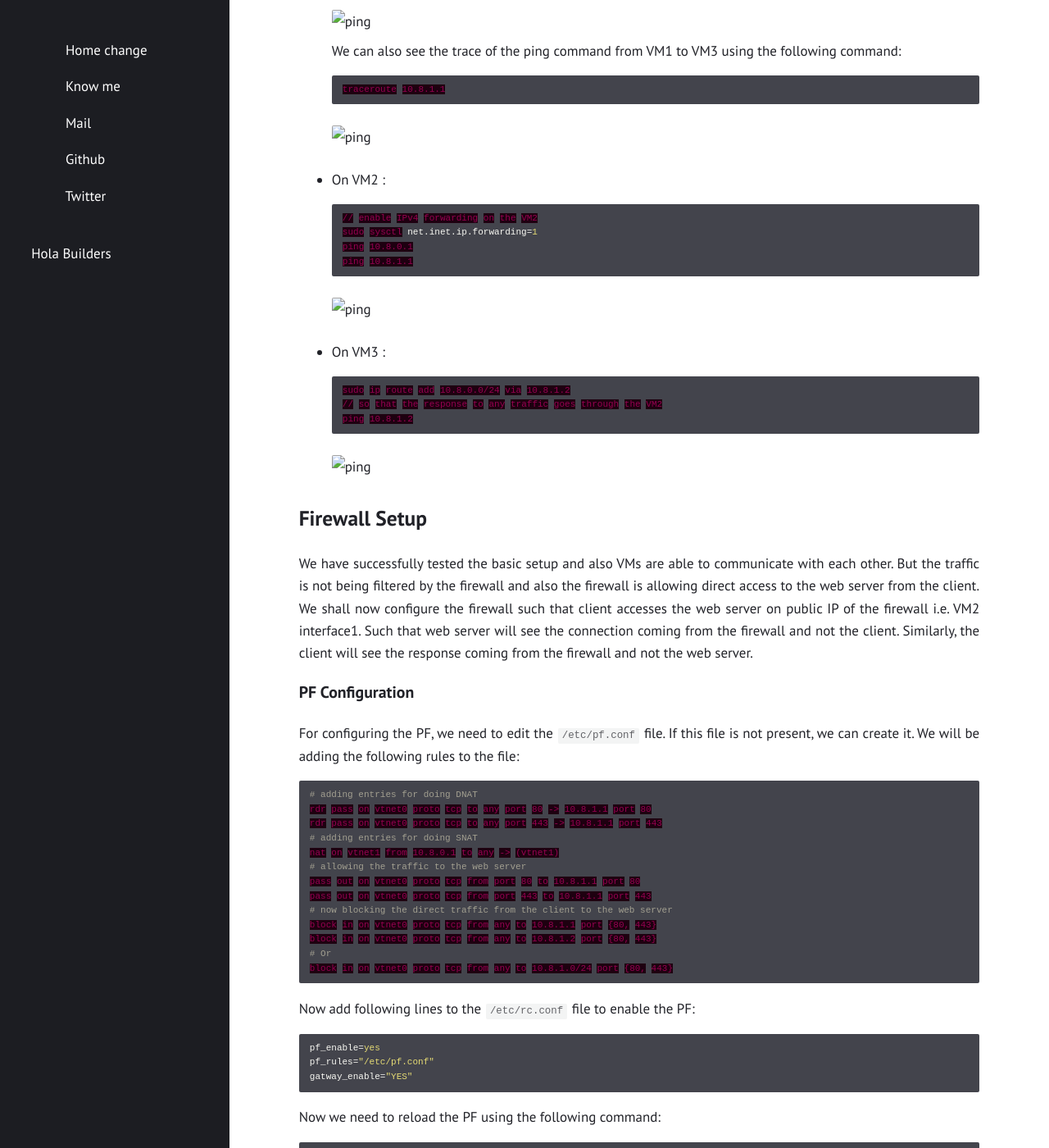
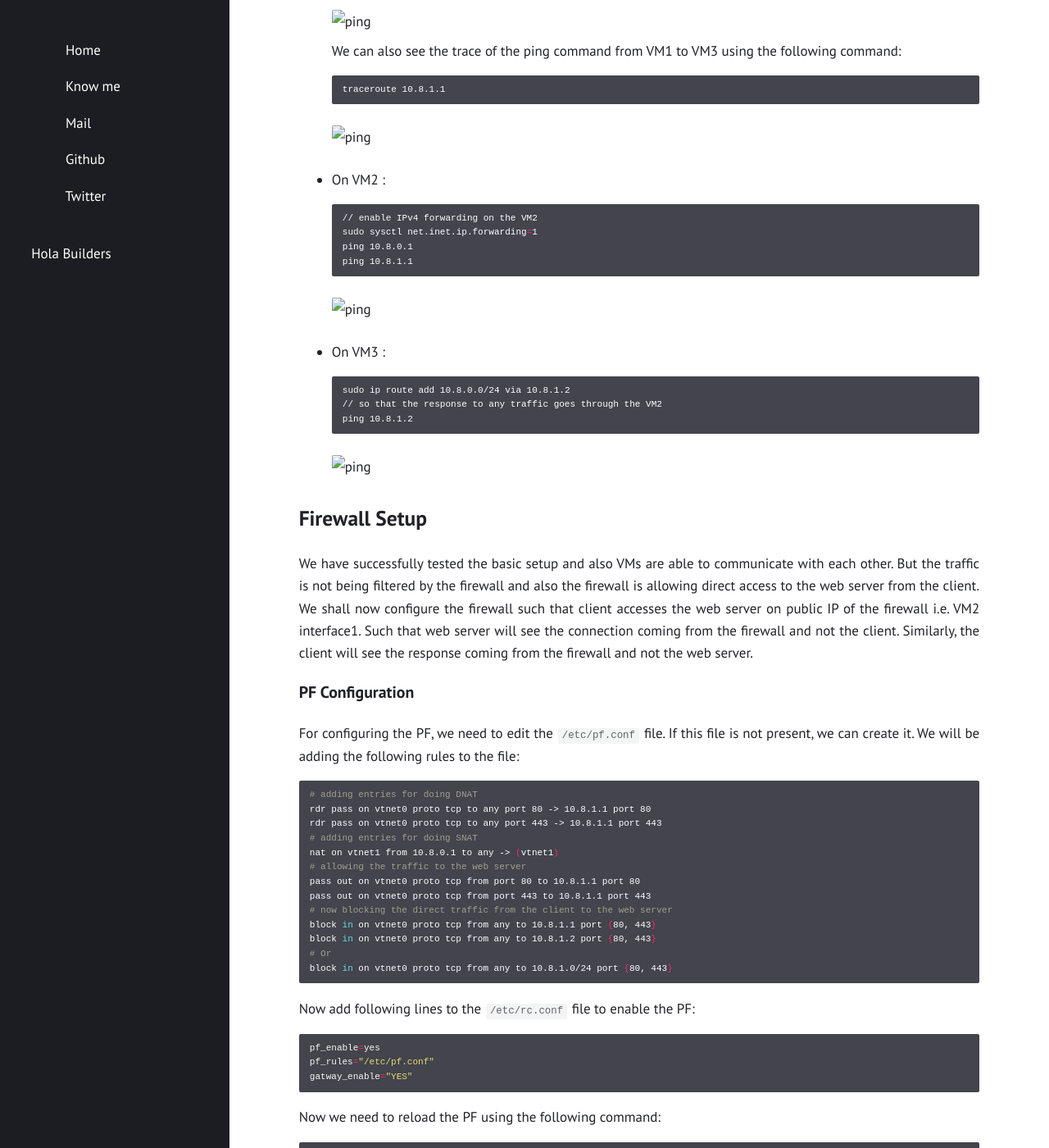
Before and after one commit to nerdynaman/nerdynaman.github.io, a Jekyll site: the page built from _posts/2024-05-10-Firewall-using-FreeBSD.md, in a window 1280 px wide and 1400 px high, scrolled down 2015 px. Shown: the whole window at 82% size. Built offline with Jekyll 4.4.1, drawn with Linux system fonts in a browser that asks for light colours; some of the changed text lies outside the part shown.

Commit message:
post modif3

````diff
--- a/_config.yml
+++ b/_config.yml
@@ -16,7 +16,7 @@
 # Menu
 
 navigation:                # accepts {file, title, url, icon, sidebaricon}
-  - {file: "index.html", title: Home change}
+  - {file: "index.html", title: Home}
   - {file: "README.md", title: Know me}
 
 external:                  # shows a footer with social links - for available icons see fontawesome.com/icons
--- a/_posts/2024-05-10-Firewall-using-FreeBSD.md
+++ b/_posts/2024-05-10-Firewall-using-FreeBSD.md
@@ -23,7 +23,7 @@ The setup consists of three VMs, one acting as a firewall, second as a web serve
 - For experiment purposes, we will be using the following Network Configuration:
     - VM1 [**Client**] -
         - Interface 1 [**Public IP**]: **10.8.0.1**
-```properties
+```bash
 sudo ifconfig <interfaceName> 10.8.0.1/24
 ```
 ![ping](./img/VM1setup.png){: style="height:300px;width:700px"}
@@ -31,7 +31,7 @@ sudo ifconfig <interfaceName> 10.8.0.1/24
     - VM2 [**Firewall**] -
         - Interface 1 [**Public IP**]: **10.8.0.2**
         - Interface 2 [**Private IP**]: **10.8.1.2**
-```properties
+```bash
 sudo ifconfig <interface1Name> 10.8.0.2/24
 sudo ifconfig <interface2Name> 10.8.1.2/24
 ```
@@ -39,7 +39,7 @@ sudo ifconfig <interface2Name> 10.8.1.2/24
 
     - VM3 [**Webserver**] -
         - Interface 1 [**Private IP**]: **10.8.1.1**
-```properties
+```bash
 sudo ifconfig <interfaceName> 10.8.1.1/24
 ```
 ![ping](./img/VM3setup.png){: style="height:300px;width:700px"}
@@ -53,20 +53,20 @@ We will also enable **IPv4 forwarding** on the VM2 so that it can route the traf
 
 - On VM1 : <br>
 We need to change default gateway for accessing the VM3 to the VM2s interface 1 IP address so that the traffic goes through the VM2.
-```properties
+```bash
 sudo ip route add 10.8.1.0/24 via 10.8.0.2
 // so that the traffic goes through the VM2
 ping 10.8.0.2
 ```
 ![ping](./img/VM1ping.png){: style="height:300px;width:700px"} <br>
 We can also see the trace of the ping command from VM1 to VM3 using the following command:
-```properties
+```bash
 traceroute 10.8.1.1
 ```
 ![ping](./img/VM1trace.png){: style="height:100px;width:700px"}
 
 - On VM2 :
-```properties
+```bash
 // enable IPv4 forwarding on the VM2
 sudo sysctl net.inet.ip.forwarding=1
 ping 10.8.0.1
@@ -75,7 +75,7 @@ ping 10.8.1.1
 ![ping](./img/VM2ping.png){: style="height:300px;width:700px"}
 
 - On VM3 :
-```properties
+```bash
 sudo ip route add 10.8.0.0/24 via 10.8.1.2
 // so that the response to any traffic goes through the VM2
 ping 10.8.1.2
@@ -87,7 +87,7 @@ We have successfully tested the basic setup and also VMs are able to communicate
 
 ### PF Configuration
 For configuring the PF, we need to edit the `/etc/pf.conf` file. If this file is not present, we can create it. We will be adding the following rules to the file:
-```properties
+```bash
 # adding entries for doing DNAT
 rdr pass on vtnet0 proto tcp to any port 80 -> 10.8.1.1 port 80
 rdr pass on vtnet0 proto tcp to any port 443 -> 10.8.1.1 port 443
@@ -104,18 +104,18 @@ block in on vtnet0 proto tcp from any to 10.8.1.0/24 port {80, 443}
 ```
 
 Now add following lines to the `/etc/rc.conf` file to enable the PF:
-```properties
+```bash
 pf_enable=yes
 pf_rules="/etc/pf.conf"
 gatway_enable="YES"
 ```
 Now we need to reload the PF using the following command:
-```properties
+```bash
 sudo pfctl -e
 sudo pfctl -f /etc/pf.conf
 ```
 We can verify the nat and rdr rules using the following command:
-```properties
+```bash
 sudo pfctl -s nat
 ```
 
@@ -124,7 +124,7 @@ sudo pfctl -s nat
 ### Setting up the web server
 
 Now our firewall is configured and we can test the setup by accessing the web server from the client. Firstly for setting up the web server, we will be running the following command on the VM3:
-```properties
+```bash
 python3 -m http.server 80
 ```
 
@@ -132,7 +132,7 @@ python3 -m http.server 80
 
 ### Testing the final setup
 Now we will try to access the web server from the client using the following command:
-```properties
+```bash
 wget 10.8.0.2
 wget 10.8.1.1 //to verify if access is blocked
 ```
@@ -140,7 +140,7 @@ wget 10.8.1.1 //to verify if access is blocked
 ![ping](./img/VM1web.png){: style="height:170px;width:900px"}
 
 We can also verify access from firewall is also blocked from any other port such as 22 using the following command:
-```properties
+```bash
 ssh naman@10.8.1.1
 ```
 
@@ -156,7 +156,7 @@ After the configuration of the firewall, the access is blocked.
 ## Network packet capture
 
 We can also verify the working of the firewall by capturing the packets using the `tcpdump` command. We can use the following command to capture the packets:
-```properties
+```bash
 sudo tcpdump -i <interfaceName> -w output.pcap
 ```
 We captured the packets on the VM1, both interface of VM2 and VM3.
````
